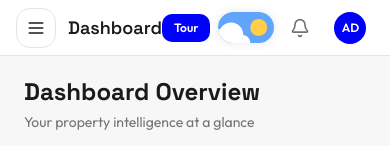
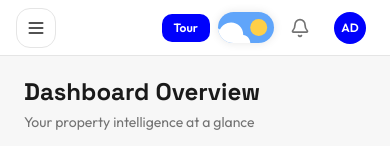
Before and after one commit to Tee-David/realtors-practice, a Next.js app in the folder frontend/: page / in a window 390 px wide. Shown: the top 146 px of the page. Built offline with nearby package versions, Linux system fonts and the light colour scheme; no server answers.

Commit message:
style: hide page title on mobile topbar

```diff
--- a/frontend/components/layout/top-bar.tsx
+++ b/frontend/components/layout/top-bar.tsx
@@ -61,7 +61,7 @@ export function TopBar({ title, notificationCount, onOpenSidebar }: TopBarProps)
           </button>
         )}
         <h1
-          className="text-lg font-semibold font-display"
+          className="hidden md:block text-lg font-semibold font-display truncate max-w-[200px] lg:max-w-none"
           style={{ color: "var(--foreground)" }}
         >
           {title}
```
